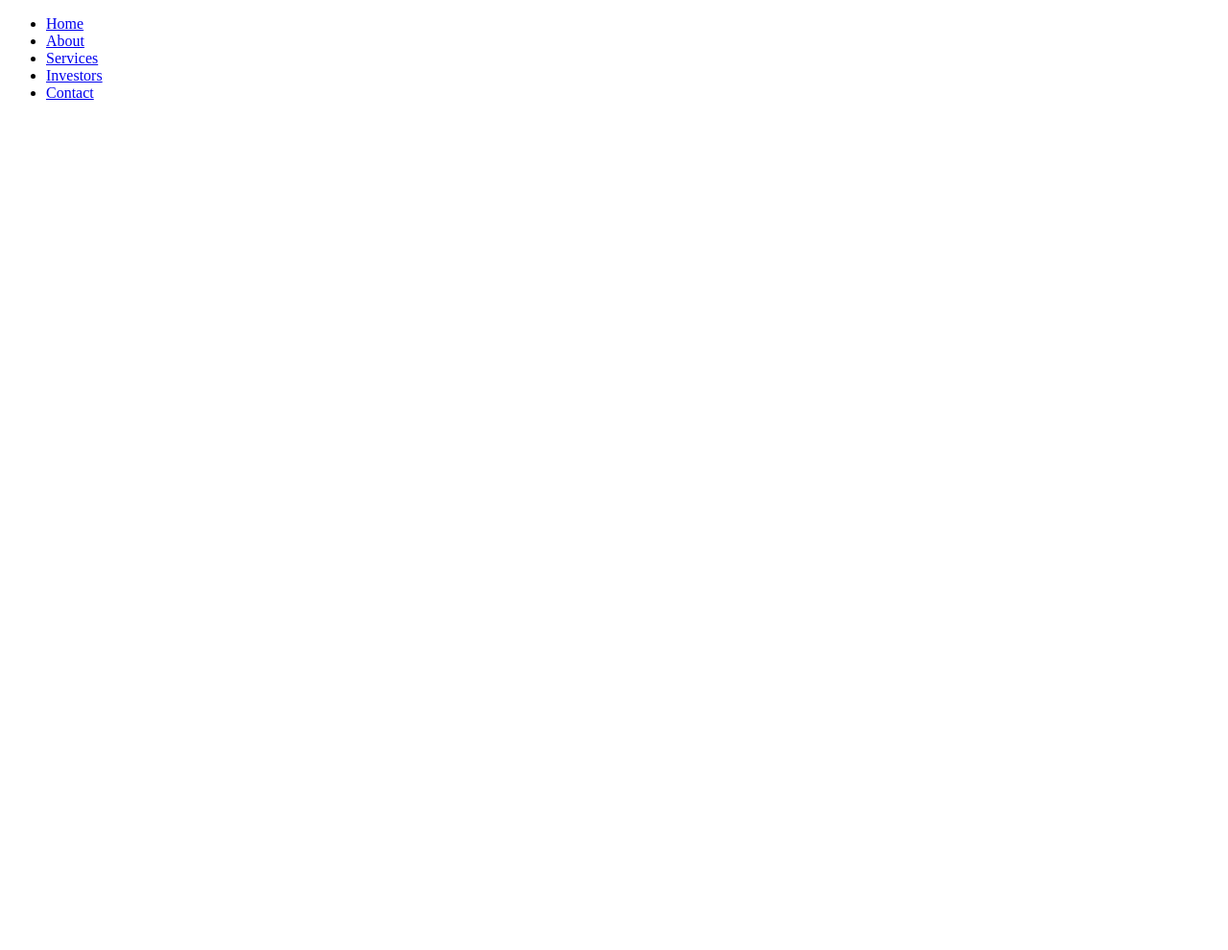
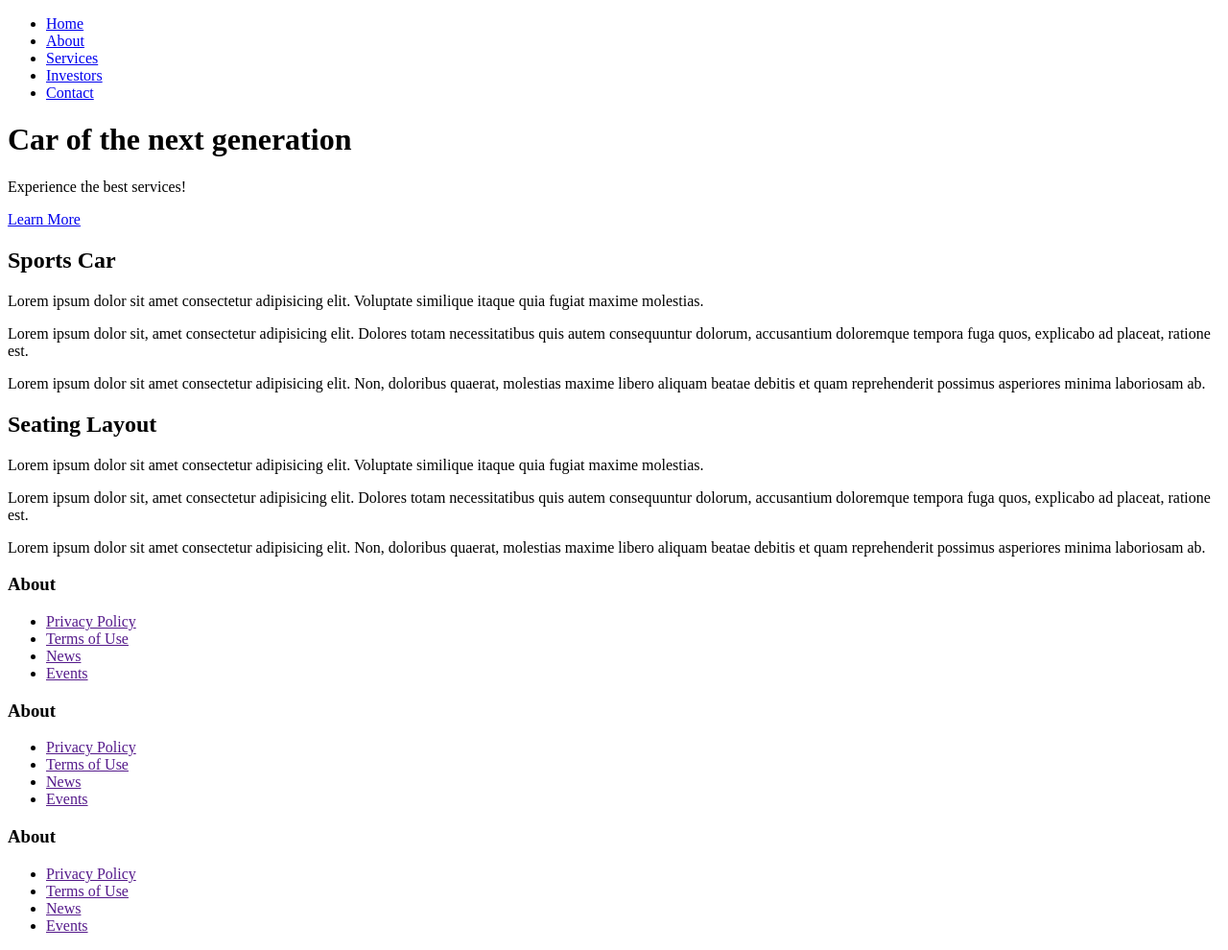
Before and after one commit to webmaaster/portfolio-car-website, a plain HTML site: page index.html in a window 1280 px wide. Shown: the whole page at 96% size. Before the commit the page ends 800 px from the top, so only its background shows below. Drawn offline with Linux system fonts and the light colour scheme.

Commit message:
Complete HTML page

```diff
--- a/index.html
+++ b/index.html
@@ -22,6 +22,59 @@
       </nav>
     </div>
   </header>
+  <main>
+    <div class="banner-block">
+      <h1>Car of the next generation</h1>
+      <p>Experience the best services!</p>
+      <a href="#">Learn More</a>
+    </div>
+    <div class="articles">
+      <article>
+        <h2>Sports Car</h2>
+        <p class="quote">Lorem ipsum dolor sit amet consectetur adipisicing elit. Voluptate similique itaque quia fugiat maxime molestias.</p>
+        <p>Lorem ipsum dolor sit, amet consectetur adipisicing elit. Dolores totam necessitatibus quis autem consequuntur dolorum, accusantium doloremque tempora fuga quos, explicabo ad placeat, ratione est.</p>
+        <p>Lorem ipsum dolor sit amet consectetur adipisicing elit. Non, doloribus quaerat, molestias maxime libero aliquam beatae debitis et quam reprehenderit possimus asperiores minima laboriosam ab.</p>
+      </article>
+      <article>
+        <h2>Seating Layout</h2>
+        <p class="quote">Lorem ipsum dolor sit amet consectetur adipisicing elit. Voluptate similique itaque quia fugiat maxime molestias.</p>
+        <p>Lorem ipsum dolor sit, amet consectetur adipisicing elit. Dolores totam necessitatibus quis autem consequuntur dolorum, accusantium doloremque tempora fuga quos, explicabo ad placeat, ratione est.</p>
+        <p>Lorem ipsum dolor sit amet consectetur adipisicing elit. Non, doloribus quaerat, molestias maxime libero aliquam beatae debitis et quam reprehenderit possimus asperiores minima laboriosam ab.</p>
+      </article>
+
+    </div>
+
+  </main>
+  <footer class="footer-area">
+    <div class="footer-col">
+      <h3>About</h3>
+        <ul>
+          <li><a href="">Privacy Policy</a></li>
+          <li><a href="">Terms of Use</a></li>
+          <li><a href="">News</a></li>
+          <li><a href="">Events</a></li>
+        </ul>
+    </div>
+    <div class="footer-col">
+      <h3>About</h3>
+        <ul>
+          <li><a href="">Privacy Policy</a></li>
+          <li><a href="">Terms of Use</a></li>
+          <li><a href="">News</a></li>
+          <li><a href="">Events</a></li>
+        </ul>
+    </div>
+    <div class="footer-col">
+      <h3>About</h3>
+        <ul>
+          <li><a href="">Privacy Policy</a></li>
+          <li><a href="">Terms of Use</a></li>
+          <li><a href="">News</a></li>
+          <li><a href="">Events</a></li>
+        </ul>
+    </div>
+
+  </footer>
 
 </body>
 </html>
```
